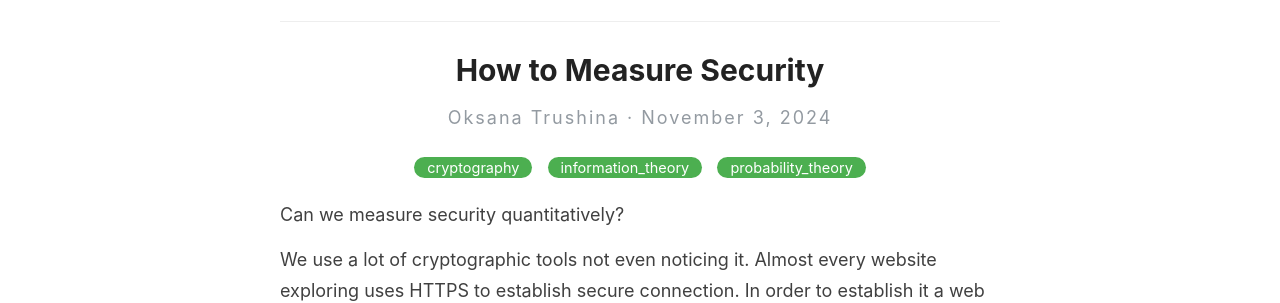
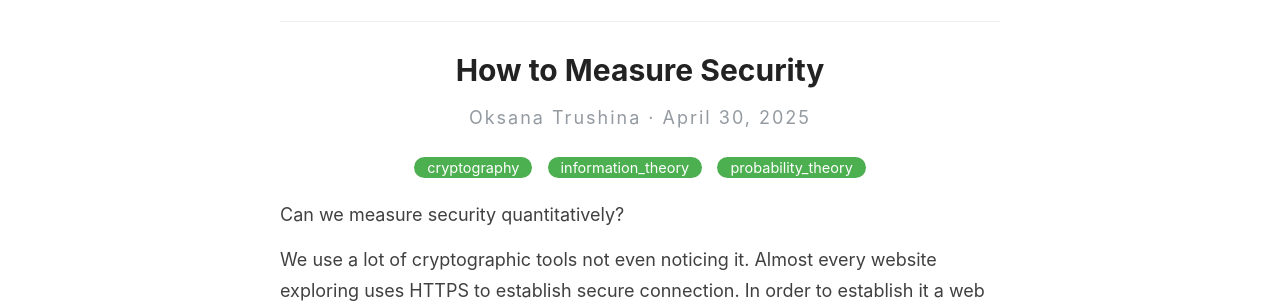
Before and after one commit to oksana-the-pooh/oksana-the-pooh.github.io, a Jekyll site: the page built from _posts/2024-11-03-how-to-measure-security-quantitatively.markdown, in a window 1280 px wide and 900 px high. Shown: the part 173-476 px from the top of the window. Built offline with Jekyll 4.4.1, drawn with Linux system fonts in a browser that asks for light colours; formulas are drawn with MathJax 3.

Commit message:
Correct date

```diff
--- a/_posts/2024-11-03-how-to-measure-security-quantitatively.markdown
+++ b/_posts/2024-11-03-how-to-measure-security-quantitatively.markdown
@@ -1,7 +1,7 @@
 ---
 layout: post
 title:  "How to Measure Security"
-date:   2024-11-03 20:08:00 +0300
+date:   2025-04-30 12:47:00 +0300
 categories: cryptography information_theory probability_theory
 use_math: true
 ---
```
